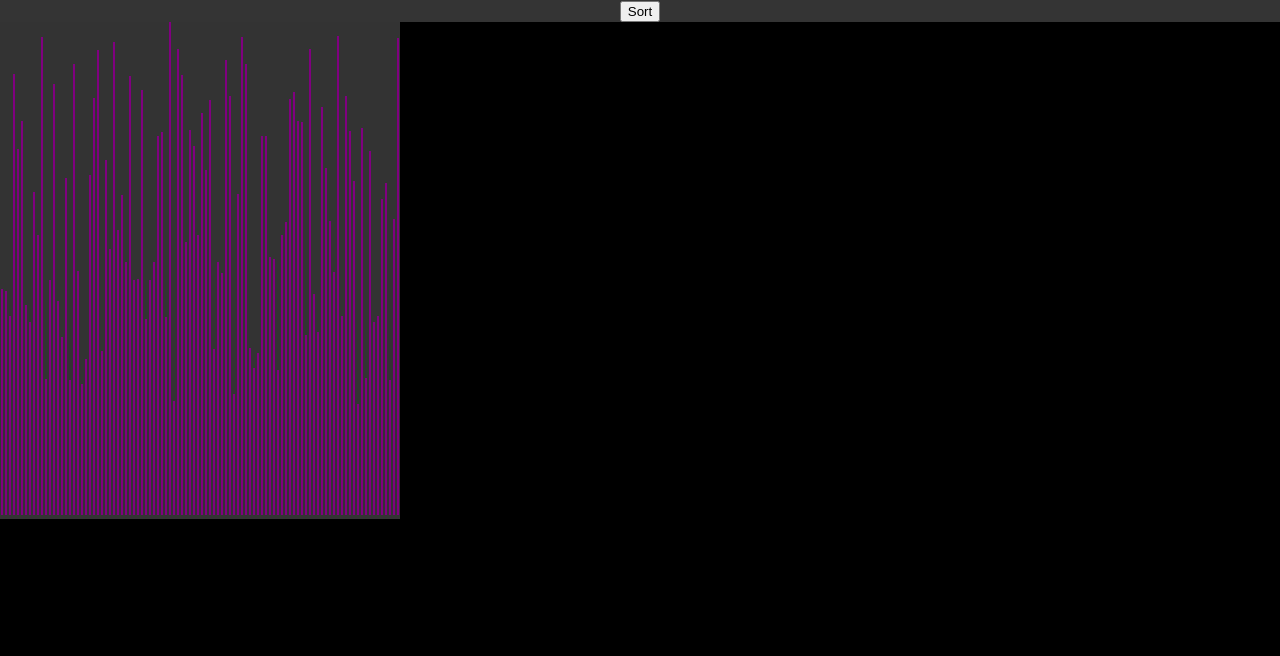
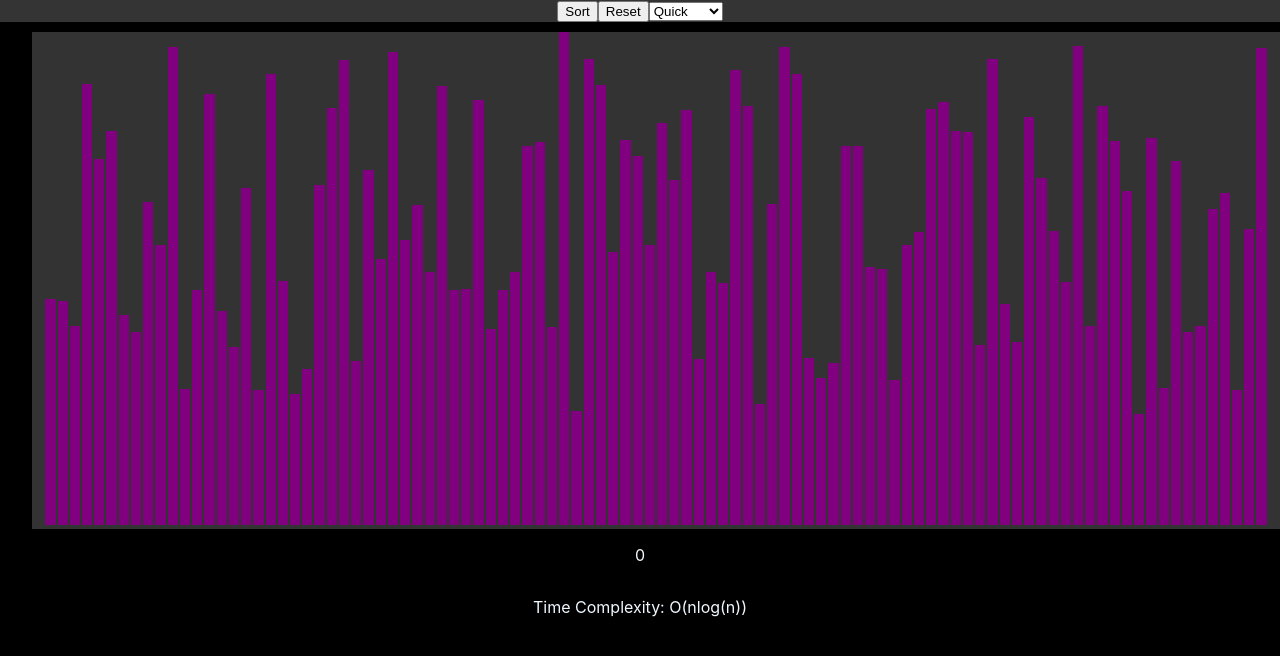
Before and after one commit to Matthew-Graves-Git/Sorting-Visualizer, a React (Create React App) app: page / in a window 1280 px wide. Shown: the top 656 px of the page. Built offline with nearby package versions, Linux system fonts and the light colour scheme.

Commit message:
added more algorithms and improved readablility

```diff
--- /dev/null
+++ b/src/Algorithms/BubbleSort.js
@@ -0,0 +1,28 @@
+function bubbleSort(arr, n, res)
+{
+	let i, j, temp;
+	let swapped;
+	for (i = 0; i < n - 1; i++)
+	{
+		swapped = false;
+		for (j = 0; j < n - i - 1; j++)
+		{
+			if (arr[j] > arr[j + 1])
+			{
+				// Swap arr[j] and arr[j+1]
+				temp = arr[j];
+				arr[j] = arr[j + 1];
+				arr[j + 1] = temp;
+				swapped = true;
+                res.push([...arr]);
+			}
+		}
+
+		// IF no two elements were
+		// swapped by inner loop, then break
+		if (swapped === false)
+		break;
+	}
+}
+
+export {bubbleSort};
--- a/src/Algorithms/InsertionSort.js
+++ b/src/Algorithms/InsertionSort.js
@@ -1,4 +1,4 @@
-async function insertionSort(arr, n, edit)
+function insertionSort(arr, n, res)
 {
     let i, key, j;
     for (i = 1; i < n; i++)
@@ -12,20 +12,12 @@ async function insertionSort(arr, n, edit)
         while (j >= 0 && arr[j] > key)
         {
             arr[j + 1] = arr[j];
-            await delay(10);
-            edit(arr)
+            res.push([...arr])
             j = j - 1;
         }
         arr[j + 1] = key;
-        await delay(1);
-        edit(arr)
+        res.push([...arr])
     }
 }
 
-function delay(ms) {
-    return new Promise(resolve => {
-      setTimeout(resolve, ms);
-    });
-}
-
 export {insertionSort}
--- a/src/Algorithms/QuickSort.js
+++ b/src/Algorithms/QuickSort.js
@@ -1,8 +1,13 @@
-const quickSort = (array, low, high, res) => {
+import { swap } from "../Util/Operations";
+function quickSort(arr, n, res){
+    sort(arr,0,n-1,res);
+}
+
+function sort(array, low, high, res){
     if(low < high){
         let partitionIndex = partition(array,low,high,res);
-        quickSort(array,low,partitionIndex-1,res);
-        quickSort(array,partitionIndex+1,high,res);
+        sort(array,low,partitionIndex-1,res);
+        sort(array,partitionIndex+1,high,res);
     }
 }
 
@@ -16,7 +21,6 @@ function partition(array, low, high, res){
         if(array[i] < pivot){
             lowIndex++;
             swap(array,lowIndex,i,res)
-            // sets a 25ms timer in between each swap
         }
 
     }
@@ -26,12 +30,4 @@ function partition(array, low, high, res){
 }
 
 
-function swap(array,low,high,res){
-    let temp = array[low];
-    array[low] = array[high];
-    array[high] = temp;
-    res.push([...array]);
-}
-
-
   export {quickSort};
--- a/src/SortingVisualizer/SortingVisualizer.js
+++ b/src/SortingVisualizer/SortingVisualizer.js
@@ -1,24 +1,32 @@
 import React, { useState, useEffect } from 'react';
 import "../css/SortingVisualizer.css";
-import { quickSort } from '../Algorithms/QuickSort';
-import { insertionSort } from '../Algorithms/InsertionSort';
 import { AnimateArray } from '../Util/Animate';
+import { algoChoices } from '../Util/Constants';
+import TimeBar from './TimeBar';
 
 const SortingVisualizer = () => {
     const [arrayMaster, setarray] = useState([]);
+    const [steps, setSteps] = useState(0);
+    const [algorithms, setAlgorithms] = useState("");
 
     useEffect(() => {
         resetArray()
+        setAlgorithms(algoChoices[0])
     }, []);
 
+    const changeAlgo = (e) => {
+        const currentAlgo = algoChoices.filter((obj)=>{
+            return  e.target.value  === obj.name;
+        })
+        setAlgorithms(currentAlgo[0])
+    }
 
     const startSort = () => {
         const arr = [...arrayMaster];
-        const r = []
-        quickSort(arr,0,arr.length -1, r);
-        //insertionSort(arr,arr.length,r);
-        const arr2 = [...arrayMaster];
-        AnimateArray(r,editArr);
+        const res = []
+        algorithms.sort(arr,arr.length,res);
+        setSteps(res.length);
+        AnimateArray(res,editArr);
     }
 
 
@@ -27,31 +35,42 @@ const SortingVisualizer = () => {
         setarray(newArr);
     }
 
-
-
-
     const resetArray = () => {
         const arr = [];
         let arrSize = 100;
         for (let index = 0; index < arrSize; index++) {
             arr.push(randomInt(100,500));
         }
-        setarray(arr)
+        setSteps(0);
+        setarray(arr);
     }
 
     return (
         <div className="app-container">
             <section className="button-section">
                 <button onClick={startSort}>Sort</button>
+                <button onClick={resetArray}>Reset</button>
+                <select value={algorithms.name} onChange={changeAlgo}>
+                {algoChoices.map((value) => (
+                        <option key = {value.name} value={value.name}>{value.name}</option>
+                ))}
+                </select>
             </section>
             <div className="array-container">
                 {arrayMaster && arrayMaster.map((value,index) => (
                     <div className="array-element"
                     key = {index}
-                    style= {{height: `${value}px`}}>
+                    style= {{
+                        height: `${value}px`,
+                        width: "0.8vw",
+                        // backgroundColor: `#${toHexPercent(value,100,500)}`
+                        }}>
+
                     </div>
                 ))}
             </div>
+            <p>{steps}</p>
+            <TimeBar bigO = {algorithms.tc}/>
         </div>
     );
 }
@@ -61,6 +80,12 @@ function randomInt(min, max){
     return Math.floor(Math.random() * (max-min)+min);
 }
 
+function toHexPercent(value, min, max){
+    let percent = (value - min) / (max - min);
+    console.log(Math.round((16777215 * percent)).toString(16))
+    return Math.round((16777215 * percent)).toString(16);
+}
+
 
 
 export default SortingVisualizer;
--- /dev/null
+++ b/src/SortingVisualizer/TimeBar.js
@@ -0,0 +1,9 @@
+const TimeBar = (props) => {
+    return(
+    <div>
+        <p>Time Complexity: O({props.bigO})</p>
+    </div>
+    )
+}
+
+export default TimeBar;
--- a/src/Util/Animate.js
+++ b/src/Util/Animate.js
@@ -4,7 +4,7 @@ import { delay } from "./Time";
 const AnimateArray = async (arr, edit) => {
     for (let index = 0; index < arr.length; index++) {
         await edit(prevState => arr[index]);
-        await delay(30);
+        await delay(3);
     }
 }
 
--- /dev/null
+++ b/src/Util/Constants.js
@@ -0,0 +1,29 @@
+import { bubbleSort } from '../Algorithms/BubbleSort';
+import { quickSort } from '../Algorithms/QuickSort';
+import { insertionSort } from '../Algorithms/InsertionSort';
+
+const algoChoices = [
+    {
+        name:"Quick",
+        tc:"nlog(n)",
+        sort:function(arr,n,res){
+            quickSort(arr,n,res)
+        }
+    },
+    {
+        name:"Bubble",
+        tc:"n^2",
+        sort:function(arr,n,res){
+            bubbleSort(arr,n,res)
+        }
+    },
+    {
+        name:"Insertion",
+        tc:"n^2",
+        sort:function(arr,n,res){
+            insertionSort(arr,n,res)
+        }
+    },
+]
+
+export {algoChoices}
--- /dev/null
+++ b/src/Util/Operations.js
@@ -0,0 +1,7 @@
+function swap(array,low,high,res){
+    let temp = array[low];
+    array[low] = array[high];
+    array[high] = temp;
+    res.push([...array]);
+}
+export {swap}
--- a/src/css/SortingVisualizer.css
+++ b/src/css/SortingVisualizer.css
@@ -1,8 +1,11 @@
 .app-container{
+    display: grid;
 }
 
 .array-container{
-    position: absolute;
+    /* position: absolute; */
+    margin-top: 10px;
+    margin-left: 2.5vw;
     background-color: rgb(51, 51, 51);
 }
 .array-element{
@@ -14,3 +17,7 @@
 .button-section{
     background-color:  rgb(52, 52, 52);
 }
+
+p{
+    color: aliceblue;
+}
```
Also changed, not shown: src/Algorithms/SelectionSort.js (added, +21 -0 lines).
